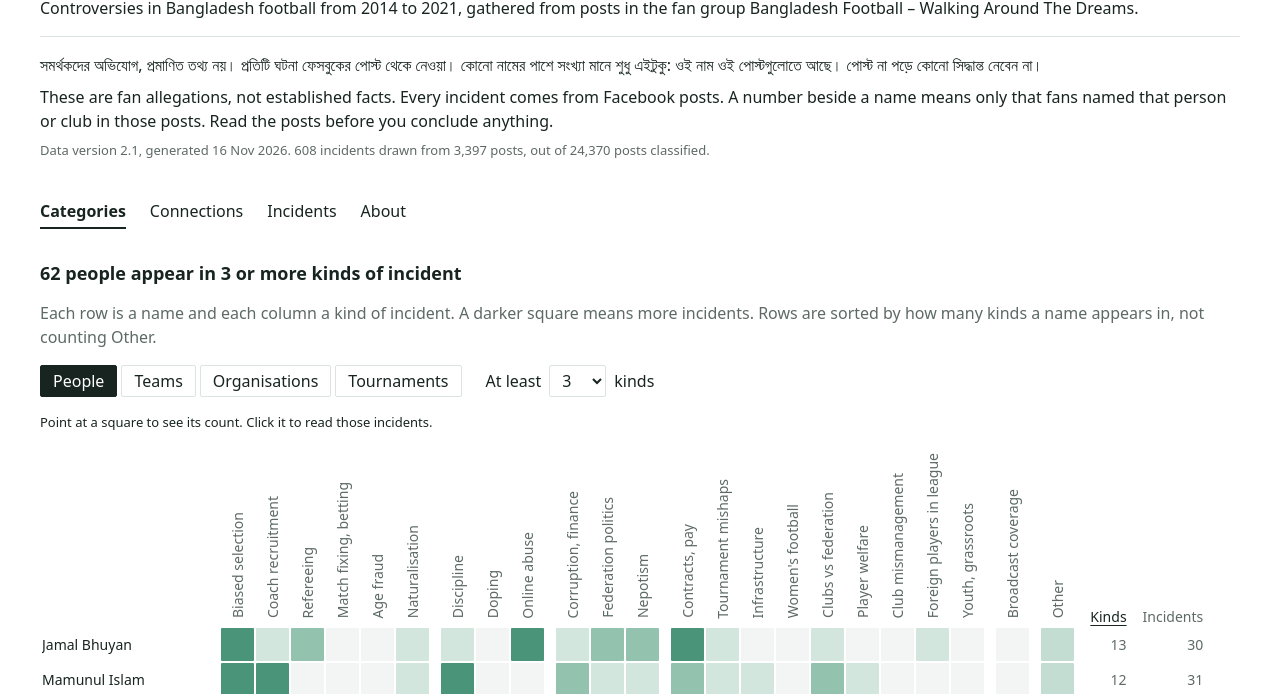
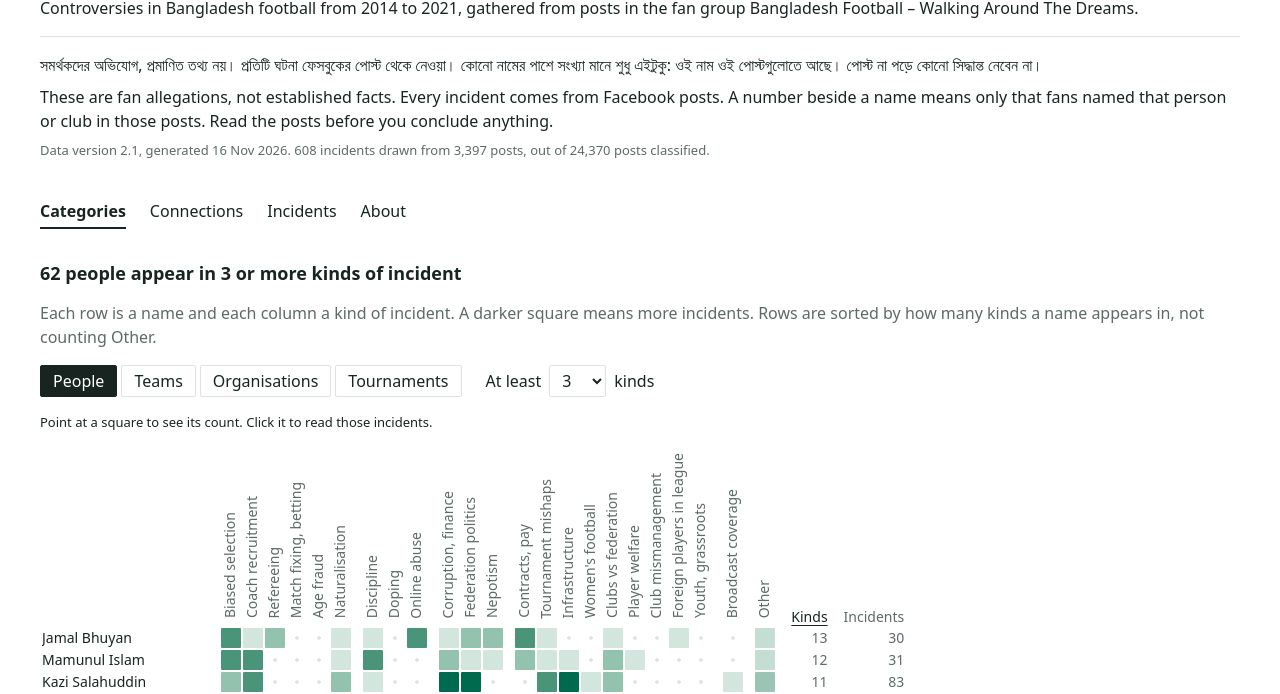
Before and after one commit to aayandeb/bangladesh-football-archive, a plain HTML site: page web/index.html in a window 1280 px wide. Shown: the part 106-800 px from the top of the page. Drawn offline with Linux system fonts and the light colour scheme; a web font is replaced by a local one.

Commit message:
Restore the category grid to fixed 20px squares.
Wide windows were stretching each cell. The header stays full width.

```diff
--- a/web/app.js
+++ b/web/app.js
@@ -135,22 +135,6 @@
       [["s1", "1 incident"], ["s2", "2–3"], ["s3", "4–7"], ["s4", "8 or more"]]
         .map(([s, t]) => `<span><span class="swatch cell ${s}" aria-hidden="true"></span>${t}</span>`)
         .join("") + `<span>Other is shown lighter because it holds incidents that fit no kind.</span>`;
-    fitMatrix();
-  }
-
-  // Grows the squares so the grid reaches the right edge. Below 20px the
-  // matrix scrolls sideways instead.
-  function fitMatrix() {
-    const scroll = $(".matrix-scroll");
-    const head = $("#matrix thead tr");
-    if (!scroll || !head || !head.children.length || scroll.clientWidth === 0) return;
-    const fixed = head.querySelector(".name").offsetWidth
-      + [...head.querySelectorAll(".num")].reduce((sum, el) => sum + el.offsetWidth, 0);
-    const cols = head.children.length - 1 - head.querySelectorAll(".num").length;
-    if (cols < 1) return;
-    const gaps = head.children.length * 2 + head.querySelectorAll(".group-start").length * 10 + 16;
-    const size = Math.max(20, Math.floor((scroll.clientWidth - fixed - gaps) / cols));
-    document.documentElement.style.setProperty("--cell", `${size}px`);
   }
 
   function matrixHover(target) {
@@ -183,7 +167,6 @@
     const sel = $("#min-kinds");
     for (let k = 1; k <= 10; k++) sel.add(new Option(String(k), String(k), false, k === state.minKinds));
     sel.addEventListener("change", () => { state.minKinds = +sel.value; renderMatrix(); });
-    new ResizeObserver(() => fitMatrix()).observe($(".matrix-scroll"));
   }
 
   // Shared incident rendering
--- a/web/style.css
+++ b/web/style.css
@@ -199,10 +199,8 @@ input[type="search"] { width: 12rem; }
 .matrix thead th {
   vertical-align: bottom;
   font-weight: 500;
-  text-align: center;
+  text-align: left;
 }
-
-.matrix thead th.name { text-align: left; }
 
 .matrix .col {
   writing-mode: vertical-rl;
@@ -282,7 +280,7 @@ input[type="search"] { width: 12rem; }
   display: block;
   width: var(--cell);
   height: var(--cell);
-  background: #f2f5f4;
+  background: radial-gradient(circle, var(--line) 1.5px, transparent 2px);
 }
 
 .matrix .other-col .cell, .matrix .other-col .dot { opacity: 0.55; }
```
Also changed, not shown: 1 other file.
